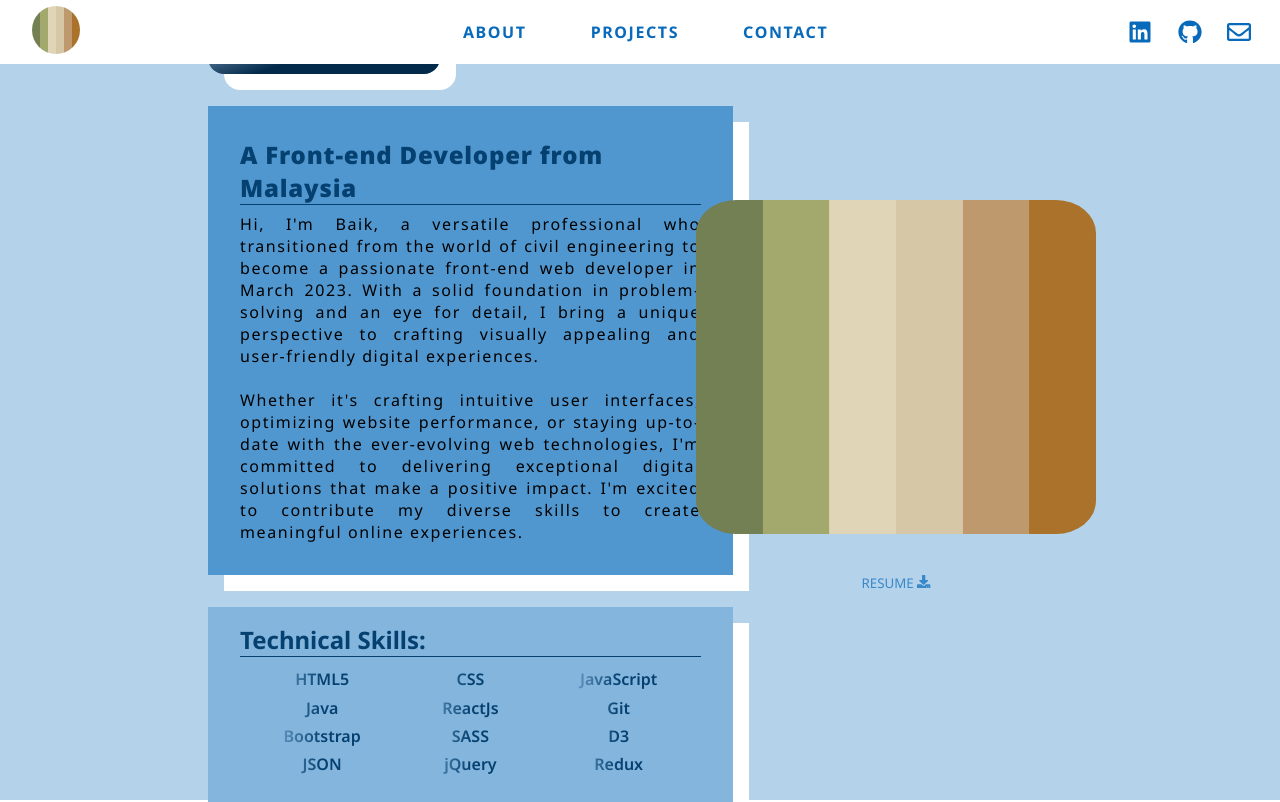
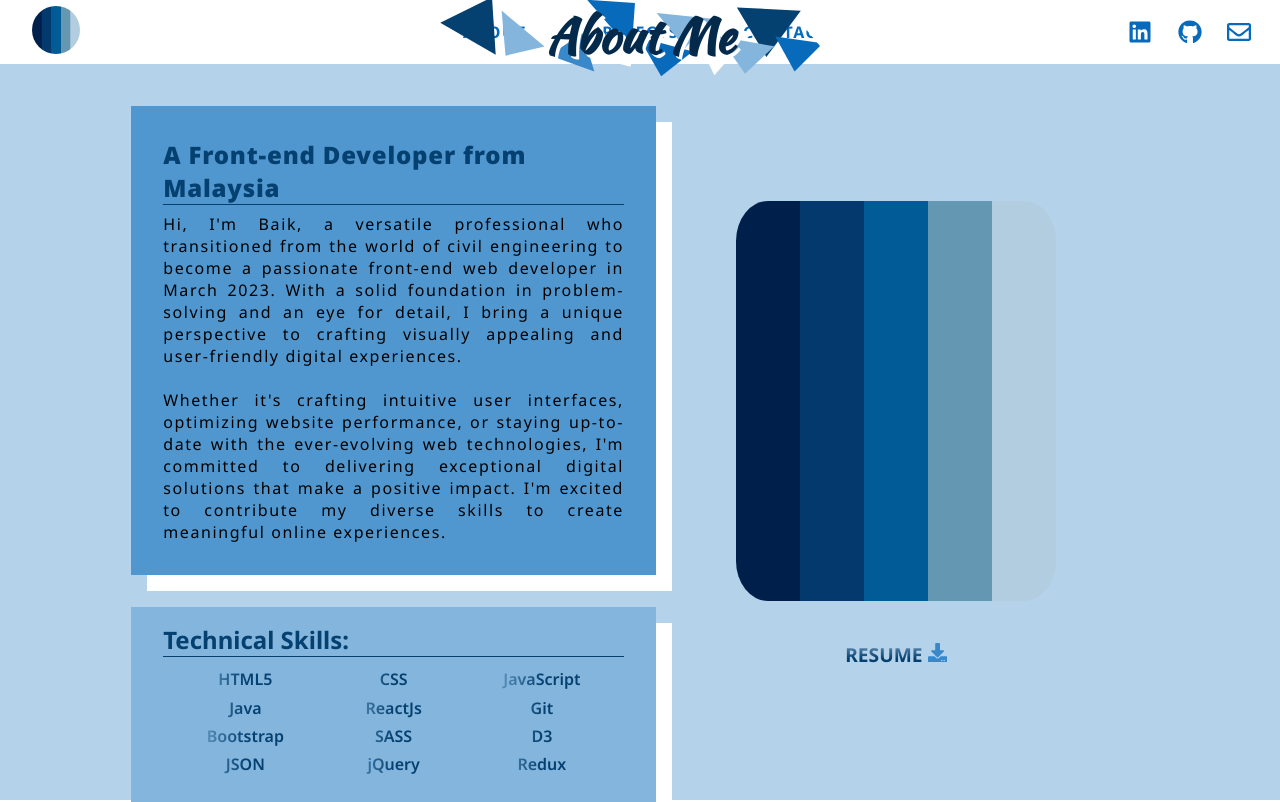
Before and after one commit to icelyAdventures/baikkaishan.github.io, a React (Create React App) app: page /about in a window 1280 px wide. Built offline with nearby package versions, Linux system fonts and the light colour scheme.

Commit message:
changed title style

```diff
--- a/src/components/Navbar.js
+++ b/src/components/Navbar.js
@@ -13,10 +13,12 @@ const Navbar = () => {
           <Link to="/">
             <img src={logo} alt="logo" />
           </Link>
-          <button>
-            <FaBars />
-          </button>
-          <button>dark mode button</button>
+          <div className="btn-container">
+            <button>
+              <FaBars />
+            </button>
+            <button>dark mode button</button>
+          </div>
         </div>
 
         {/* links container */}
--- a/src/index.css
+++ b/src/index.css
@@ -2,11 +2,14 @@
 :root {
   --radius-circle: 50%;
   --lightShadow: 2px 5px 3px 0px #b5d2eb;
-  --buttonShadow: 3px 3px 10px #022038;
   --mainTransition: all 0.3s linear;
+  --buttonShadow: 5px 5px 10px #022038;
+  --buttonTextShadow: 3px 3px 5px #022038;
+  --navBtnShadow: 3px 3px 8px #032a4b;
+  --buttonTextShadowSmall: 5px 5px 0 #fff;
 
   --projectTransition: all 0.5s ease-in-out;
-  --projectShadow: 1rem 1rem #022038;
+  --projectShadow: 0.5rem 0.8rem #022038;
 
   --palette-one: #ffffff;
   --palette-two: #b5d2eb;
@@ -20,6 +23,7 @@
 
   --radius-top: 1rem 1rem 0 0;
   --radius-bottom: 0 0 1rem 1rem;
+  --radius-all: 1rem;
 
   --titleSize: 3rem;
 }
@@ -98,6 +102,26 @@
   0% {
     opacity: 0;
     transform: translateX(-5rem) rotate(360deg);
+  }
+  100% {
+    opacity: 1;
+  }
+}
+
+@keyframes rotateInRight {
+  0% {
+    opacity: 0;
+    transform: translateX(25rem) rotate(360deg);
+  }
+  100% {
+    opacity: 1;
+  }
+}
+
+@keyframes rotateInTop {
+  0% {
+    opacity: 0;
+    transform: translateY(-5rem) rotate(360deg);
   }
   100% {
     opacity: 1;
@@ -198,7 +222,7 @@ Navbar
 .link-container a:hover {
   background: var(--palette-three);
   color: var(--palette-one);
-  box-shadow: 2px 2px 3px #000;
+  box-shadow: var(--navBtnShadow);
 }
 
 .nav-center .socials {
@@ -225,7 +249,7 @@ Navbar
 .socials a:hover {
   background: var(--palette-three);
   color: var(--palette-one);
-  box-shadow: 2px 2px 3px #000;
+  box-shadow: var(--navBtnShadow);
 }
 
 /* ======
@@ -308,42 +332,57 @@ Home
 /* ======
 About
 ====== */
+.about-section {
+  display: flex;
+  flex-direction: column;
+  justify-content: center;
+  align-items: center;
+  width: 100vw;
+  height: 100vh;
+  background: var(--palette-two);
+}
+.about-section .title,
+.section-title {
+  font-size: var(--titleSize);
+  text-transform: capitalize;
+  color: var(--palette-eight);
+  text-shadow: 3px 3px #fff;
+  z-index: 10;
+  padding: 0.2rem 1.5rem;
+  /* margin: 1rem 0; */
+
+  transition: var(--mainTransition);
+  animation-name: appearFromLeft;
+  animation-duration: 1.5s;
+  font-family: "Kaushan Script";
+}
+
+.about-section .triangles {
+  transform: translate(-12rem, -5rem);
+}
+
+.about-section .triangles .triangle:nth-child(n) {
+  animation-name: rotateInRight;
+  animation-duration: 2s;
+}
+.about-section .triangles .triangle:nth-child(2n) {
+  animation-name: rotateInTop;
+  animation-duration: 2s;
+}
 
 .about {
   display: flex;
+  align-items: center;
   justify-content: center;
-  align-items: center;
-  width: 100%;
-  height: 100vh;
-  background: var(--palette-two);
 }
-/* background: linear-gradient(
-  to right,
-  #ffffff 0%,
-  #5197cf 10% /* ,
-  /* #076abb 70%, */
-/* #044070 95% */
-/* ); */
 
 .about-info {
-  /* background: var(--palette-two); */
   width: 40%;
-}
-
-.about-info .title {
-  background: linear-gradient(to bottom right, #b5d2eb 10%, #032a4b 60%);
-  font-size: var(--titleSize);
-  text-transform: capitalize;
-  color: var(--palette-one);
-  width: 12.5rem;
-  transition: var(--mainTransition);
-  padding: 0.2rem 1rem;
-  box-shadow: 1rem 1rem 0 var(--palette-one);
-  margin-bottom: 2rem;
-  animation-name: appearFromLeft;
-  animation-duration: 1.5s;
-  font-family: "Kaushan Script";
-  border-radius: 1rem;
+  /* align-items: end; */
+  display: flex;
+  flex-direction: column;
+  justify-content: center;
+  align-items: flex-end;
 }
 
 .about-info .about-description {
@@ -363,9 +402,7 @@ About
   font-weight: 1000;
   letter-spacing: 0.05rem;
   margin-bottom: 0.5rem;
-  /* text-decoration: underline var(--palette-two); */
   border-bottom: 1px solid var(--palette-seven);
-  /* width: 60%; */
 }
 
 .about-description p {
@@ -380,14 +417,11 @@ About
   animation-name: appearFromLeftMore2;
   animation-duration: 2s;
   box-shadow: 1rem 1rem var(--palette-one);
-  /* border-radius: 1rem 0.5rem; */
 }
 
 .about-skills h2 {
-  /* display: flex; */
   color: var(--palette-seven);
   border-bottom: 1px solid var(--palette-seven);
-  /* width: 25%; */
 }
 
 .about-skills .skills {
@@ -414,8 +448,8 @@ About
 
 .about-img {
   /* background: var(--palette-four); */
-  width: 20%;
-  height: 50%;
+  width: 30%;
+  height: 100%;
   margin: 2rem 3rem;
   display: flex;
   justify-content: center;
@@ -424,8 +458,8 @@ About
 }
 
 .about-img img {
-  width: 25rem;
-  height: 35rem;
+  width: 20rem;
+  height: 25rem;
   margin-bottom: 2rem;
   border-radius: 10%;
   animation-name: appearFromTop;
@@ -433,10 +467,30 @@ About
 }
 
 .btn-resume {
-  background: var(--palette-two);
+  /* background: var(--palette-two); */
   color: var(--palette-five);
   animation-name: appearFromRight;
   animation-duration: 2s;
+  font-size: 1.2rem;
+  font-weight: bold;
+  background: linear-gradient(#b5d2eb 0%, #044070 60%);
+  -webkit-text-fill-color: transparent;
+  -webkit-background-clip: text;
+}
+
+.btn-resume:hover {
+  /* transition-property: background-color; */
+  /* transition-duration: 0.5s; */
+  background: linear-gradient(
+    to bottom right,
+    #b5d2eb 0%,
+    #3988c9 50%,
+    #044070 80%
+  );
+  color: var(--palette-one);
+  -webkit-background-clip: unset;
+  -webkit-text-fill-color: var(--palette-one);
+  box-shadow: var(--buttonShadow);
 }
 
 /* ======
@@ -453,10 +507,9 @@ Project List
   background: var(--palette-four);
 }
 
-.section-container .section-title {
+/* .section-container .section-title {
   color: var(--palette-one);
   font-size: var(--titleSize);
-  /* text-transform: uppercase; */
   margin: 1.5rem;
   padding: 0.5rem 2rem;
   animation: appearFromRight 1.5s;
@@ -467,7 +520,7 @@ Project List
   box-shadow: 1rem 1rem 0 var(--palette-one);
   letter-spacing: 0.1rem;
   justify-content: flex-start;
-}
+} */
 
 .section-container .section-projects {
   /* background: var(--palette-two); */
@@ -478,6 +531,14 @@ Project List
   grid-template-columns: 2fr 1fr 2fr;
 }
 
+.section-container .projects {
+  transform: translate(-12rem, -5rem);
+}
+
+.projects .triangle:nth-child(n) {
+  animation-name: rotateInRight;
+  animation-duration: 2s;
+}
 /* ======
 Project Item
 ====== */
@@ -564,25 +625,28 @@ Project Item
   overflow: hidden;
   height: 35%;
   /* visibility: hidden; */
+  position: relative;
+  transition: var(--mainTransition);
 }
 
 .description:hover {
   /* height: 100%; */
-  position: relative;
+  transform: translateY(-11rem);
+  height: 17.5rem;
+  /* opacity: 1; */
+  background: rgba(255, 255, 255, 0.8);
+  border-radius: var(--radius-all);
 }
 
 .description h3 {
   font-size: 1rem;
   text-transform: uppercase;
-
   animation-name: appearFromLeft;
   animation-duration: 1.5s;
   font-family: "Kaushan Script";
 }
 
 .description p {
-  /* font-family: "Calibri", sans-serif; */
-  /* background: #000; */
   font-size: 0.8rem;
 }
 
@@ -614,6 +678,12 @@ Project Item
   font-size: 0.8rem;
 }
 
+.btn-code:hover {
+  background: var(--palette-seven);
+  color: var(--palette-one);
+  /* text-shadow: var(--buttonTextShadow); */
+}
+
 /* ======
 Contact Page
 ====== */
@@ -642,9 +712,7 @@ Contact Page
   font-size: var(--titleSize);
   margin: 1rem 0;
   text-align: center;
-  /* background: var(--palette-six); */
   color: var(--palette-eight);
-  /* transform: translateX(2rem); */
   z-index: 10;
   position: absolute;
   font-family: "Kaushan Script";
--- a/src/index.js
+++ b/src/index.js
@@ -1,6 +1,7 @@
 import React from "react";
 import ReactDOM from "react-dom/client";
 import "./index.css";
+import "./indexSmall.css";
 import App from "./App";
 // import { ParallaxProvider } from "react-scroll-parallax";
 
--- a/src/pages/About.js
+++ b/src/pages/About.js
@@ -4,25 +4,44 @@ import { technicalSkills } from "./../data";
 import { FaDownload } from "react-icons/fa";
 const About = () => {
   return (
-    <section className="about">
+    <section className="about-section">
+      <h1 className="title">about me</h1>
+      <div className="title-container projects">
+        <div className="triangles">
+          <div className="triangle"></div>
+          <div className="triangle"></div>
+          <div className="triangle"></div>
+          <div className="triangle"></div>
+          <div className="triangle"></div>
+          <div className="triangle"></div>
+          <div className="triangle"></div>
+          <div className="triangle"></div>
+          <div className="triangle"></div>
+          <div className="triangle"></div>
+          <div className="triangle"></div>
+          <div className="triangle"></div>
+          <div className="triangle"></div>
+        </div>
+      </div>
+      <div className="about">
         <div className="about-info">
-        <h1 className="title">about me</h1>
           <div className="about-description">
             <h2>A Front-end Developer from Malaysia</h2>
 
             <p>
               Hi, I'm Baik, a versatile professional who transitioned from the
               world of civil engineering to become a passionate front-end web
-            developer in March 2023. With a solid foundation in problem-solving
-            and an eye for detail, I bring a unique perspective to crafting
-            visually appealing and user-friendly digital experiences.
+              developer in March 2023. With a solid foundation in
+              problem-solving and an eye for detail, I bring a unique
+              perspective to crafting visually appealing and user-friendly
+              digital experiences.
               <br />
               <br />
-            Whether it's crafting intuitive user interfaces, optimizing website
-            performance, or staying up-to-date with the ever-evolving web
-            technologies, I'm committed to delivering exceptional digital
-            solutions that make a positive impact. I'm excited to contribute my
-            diverse skills to create meaningful online experiences.
+              Whether it's crafting intuitive user interfaces, optimizing
+              website performance, or staying up-to-date with the ever-evolving
+              web technologies, I'm committed to delivering exceptional digital
+              solutions that make a positive impact. I'm excited to contribute
+              my diverse skills to create meaningful online experiences.
             </p>
           </div>
           <div className="about-skills">
@@ -47,6 +66,7 @@ const About = () => {
             </span>
           </button>
         </div>
+      </div>
     </section>
   );
 };
--- a/src/pages/Home.js
+++ b/src/pages/Home.js
@@ -13,7 +13,6 @@ const Home = () => {
       <section className="section section-center">
         <h1>Baik Kai Shan</h1>
         <h3>- Front end Developer - </h3>
-        <p></p>
         <ul className="skills-container">
           {skills.map((skillIcon) => {
             const { id, text, icon } = skillIcon;
--- a/src/pages/ProjectItem.js
+++ b/src/pages/ProjectItem.js
@@ -17,8 +17,8 @@ const ProjectItem = () => {
           <li>React</li>
         </ul>
         <div className="btn-container">
-          <button className="btn">code</button>
-          <button className="btn">demo</button>
+          <button className="btn btn-code">code</button>
+          <button className="btn btn-demo">demo</button>
         </div>
       </div>
     </article>
```
Also changed, not shown: src/indexSmall.css (added, +185 -0 lines), src/pages/ProjectList.js (+17 -0 lines), src/logo.png. Lines whose indentation alone changed are shown as unchanged.
